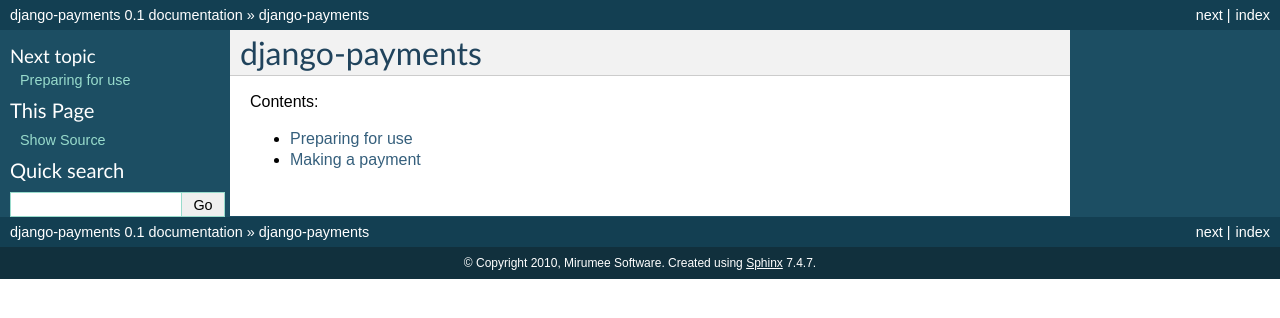
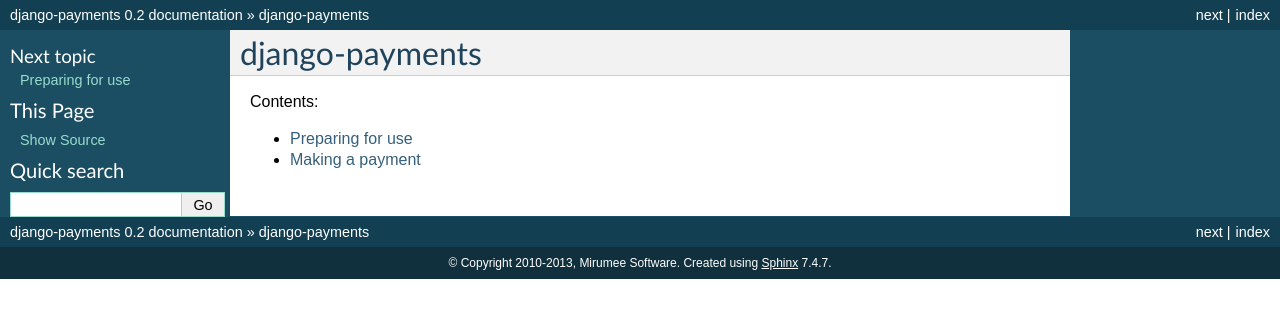
Before and after one commit to jazzband/django-payments, a Sphinx documentation site: the page built from doc/index.rst, in a window 1280 px wide. Shown: the top 318 px of the page. Built offline with Sphinx 7.4.7, drawn with Linux system fonts in a browser that asks for light colours.

Commit message:
Fix sphinx config

```diff
--- a/doc/conf.py
+++ b/doc/conf.py
@@ -10,8 +10,6 @@
 #
 # All configuration values have a default; values that are commented out
 # serve to show the default.
-
-import sys, os
 
 # If extensions (or modules to document with autodoc) are in another directory,
 # add these directories to sys.path here. If the directory is relative to the
@@ -38,16 +36,16 @@
 
 # General information about the project.
 project = u'django-payments'
-copyright = u'2010, Mirumee Software'
+copyright = u'2010-2013, Mirumee Software'
 
 # The version info for the project you're documenting, acts as replacement for
 # |version| and |release|, also used in various other places throughout the
 # built documents.
 #
 # The short X.Y version.
-version = '0.1'
+version = '0.2'
 # The full version, including alpha/beta/rc tags.
-release = '0.1'
+release = '0.2'
 
 # The language for content autogenerated by Sphinx. Refer to documentation
 # for a list of supported languages.
@@ -120,7 +118,7 @@
 # Add any paths that contain custom static files (such as style sheets) here,
 # relative to this directory. They are copied after the builtin static files,
 # so a file named "default.css" will overwrite the builtin "default.css".
-html_static_path = ['_static']
+#html_static_path = ['_static']
 
 # If not '', a 'Last updated on:' timestamp is inserted at every page bottom,
 # using the given strftime format.
```
